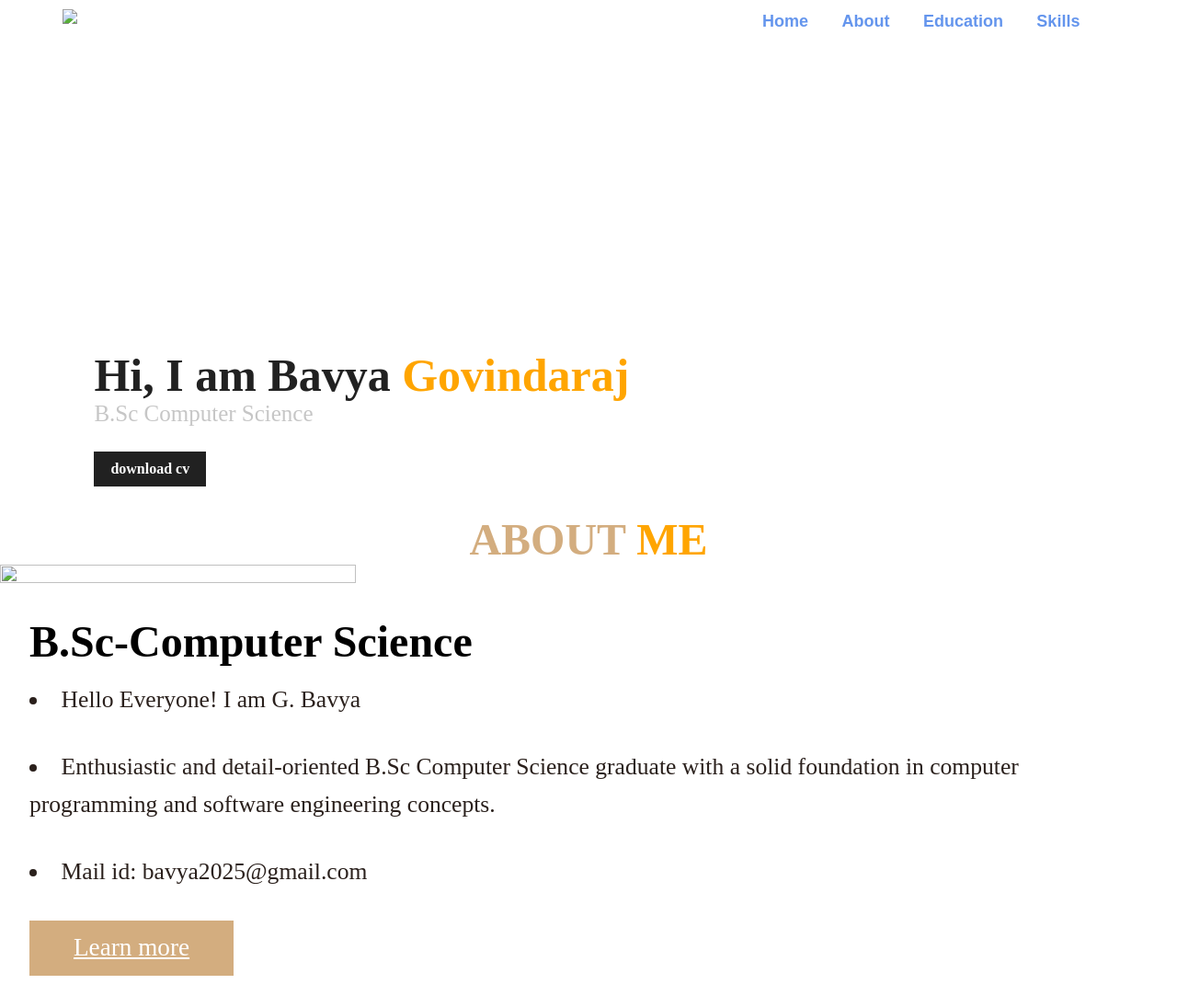
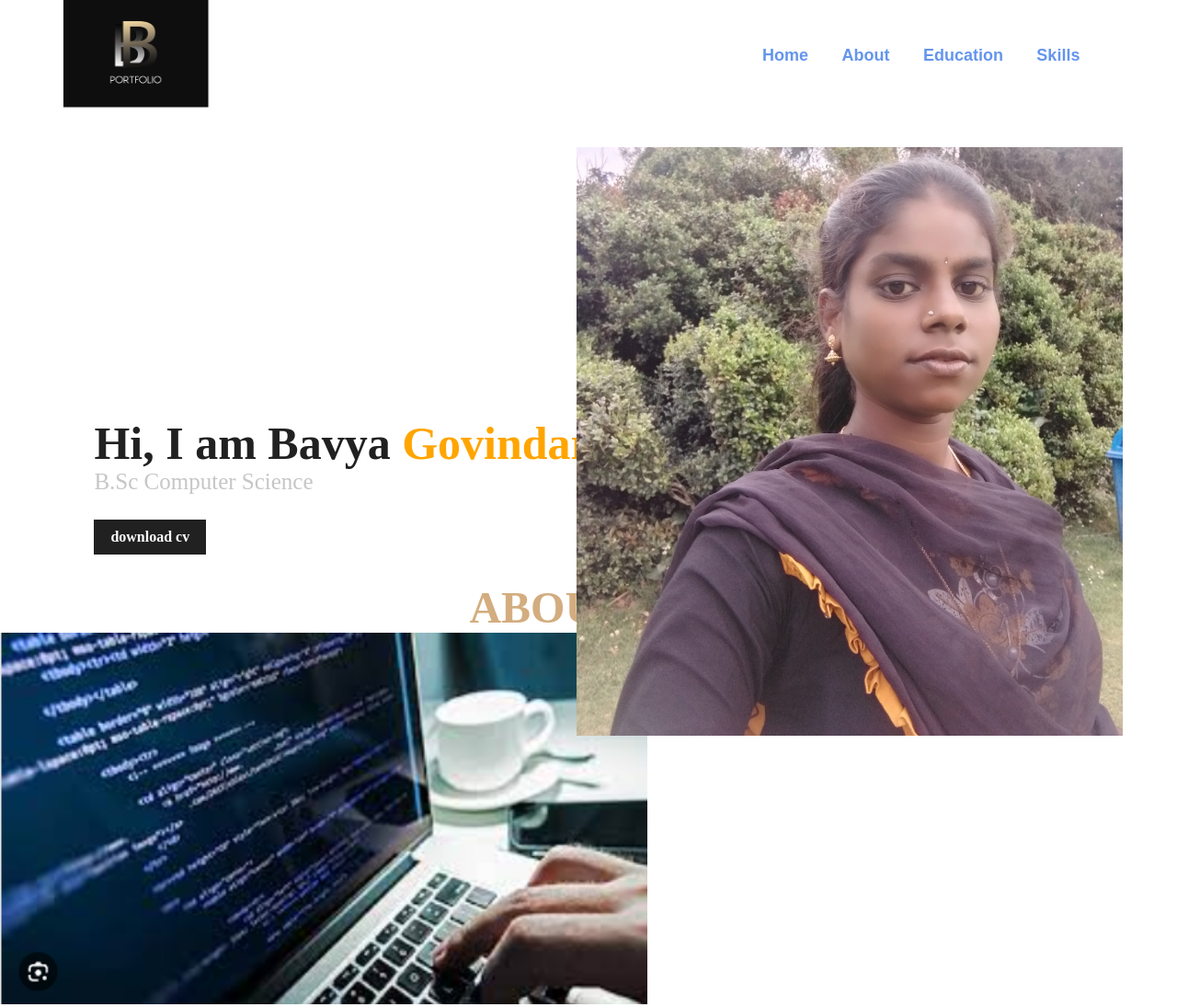
Before and after one commit to kirithish2020/Digital-portfolio, a plain HTML site: page index.html in a window 1280 px wide. Shown: the top 1095 px of the page at 92% size. Drawn offline with Linux system fonts and the light colour scheme.

Commit message:
Update index.html

```diff
--- a/index.html
+++ b/index.html
@@ -11,7 +11,7 @@
 
     <div class="main">
         <div class="navbar">
-            <img src="logpng" class="logo">
+            <img src="log.png" class="logo">
 
             <ul>
 
@@ -30,7 +30,7 @@
         </div>
 
         <div class="images">
-            <img src="pfjpg" alt="">
+            <img src="pf.jpg" alt="">
         </div>
     </div>
 
@@ -43,7 +43,7 @@
         <div class="row">
 
             <div class="image">
-                <img src="cspng" alt="">
+                <img src="cs.png" alt="">
             </div>
 
             <div class="content">
```
